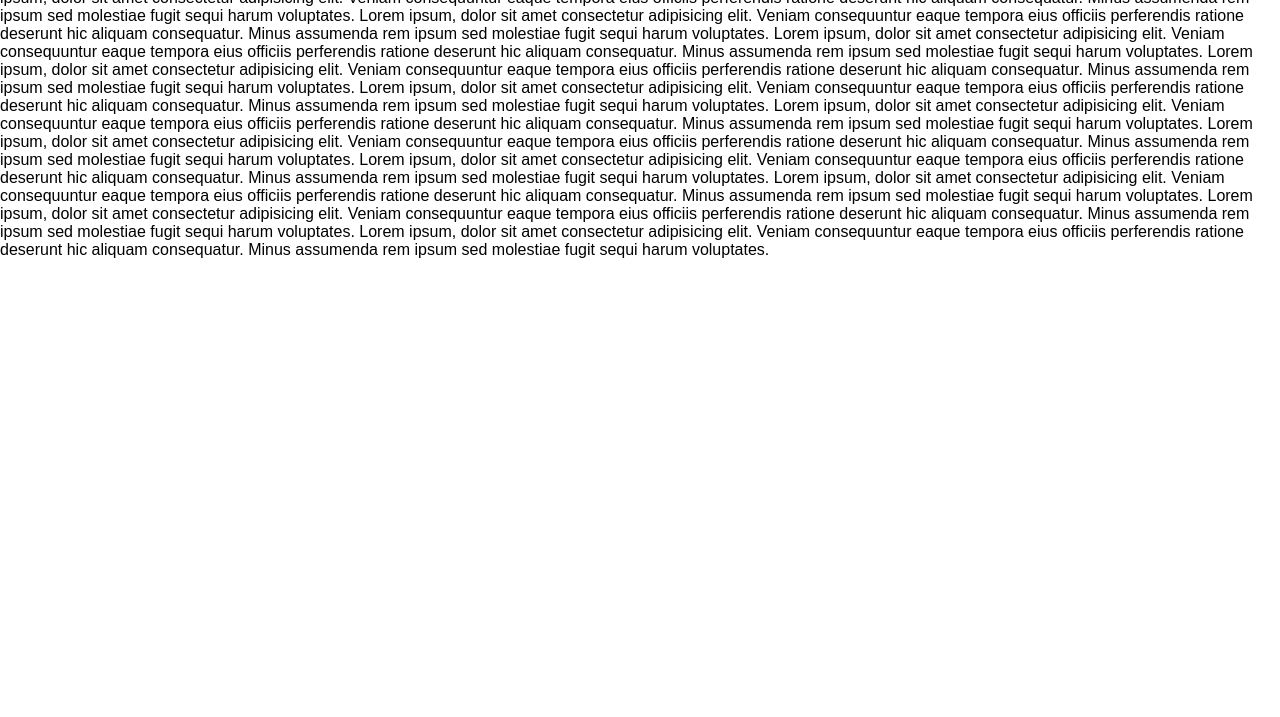
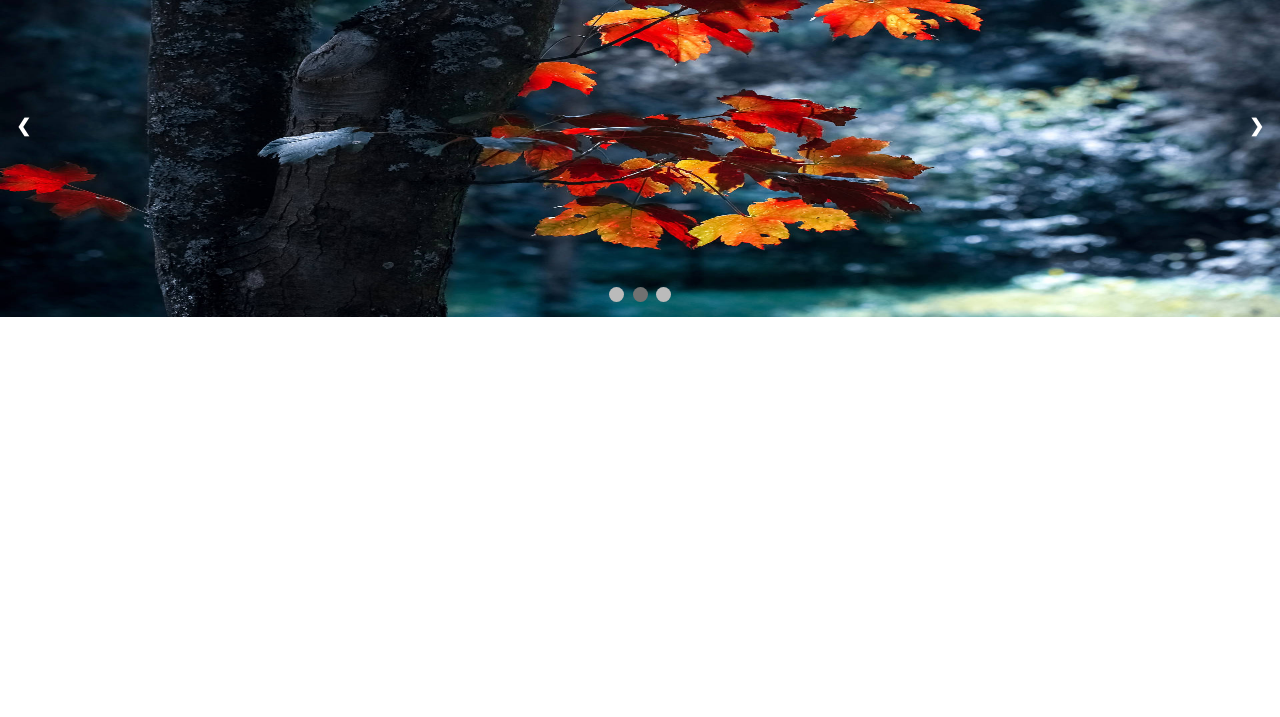
Before and after one commit to Khangle272/TestWeb, a plain HTML site: page index.html in a window 1280 px wide. Shown: the part 83-800 px from the top of the page. Drawn offline with Linux system fonts and the light colour scheme.

Commit message:
Add files via upload

```diff
--- a/css/home.css
+++ b/css/home.css
@@ -12,7 +12,7 @@ nav {
     height: 80px;
     width: 100%;
     box-shadow: 0 1px 1px hsla(0, 0%, 0%, 0.25);
-    z-index: 4;
+    z-index: 5;
     position: fixed;
     background-color: white;
 }
@@ -85,10 +85,9 @@ a:hover {
     width: 100%;
     height: 100%;
     background: rgba(0, 0, 0, 0.5);
-    z-index: 1;
+    z-index: 4;
     display: none;
 }
-
 @media (max-width: 952px) {
     .logo {
         font-size: 20px;
@@ -125,10 +124,12 @@ a:hover {
         left: -100%;
         text-align: left;
         transition: all .5s ease;
-        z-index: 3;
+        z-index: 5;
     }
     nav ul li {
         display: block;
+        border-bottom: 1px solid;
+        margin: 0;
     }
     nav ul li a {
         font-size: 12px;
@@ -143,7 +144,4 @@ a:hover {
         background-color: hsl(0, 0%, 95%);
         margin-top: 1px;
     }
-    #check:checked ~ .overlay {
-        display: block;
-    }
 }
--- /dev/null
+++ b/css/imgSliders.css
@@ -0,0 +1,72 @@
+.mySlides{
+    display: none;
+}
+.mySlides img{
+   max-height: 400px;
+}
+.slideshow-containter{
+    position: relative;
+}
+.prev, .next{
+    cursor: pointer;
+    position: absolute;
+    top: 45%;
+    width: auto;
+    padding: 16px;
+    color: white;
+    font-weight: bold;
+    font-size: 18px;
+    transition: 0.6s ease;
+    border-radius: 5px;
+    user-select: none;
+}
+.next{
+    right: 0;
+}
+.prev:hover, .next:hover{
+    background-color: rgb(0, 0, 0, 0.8);
+}
+.dot-container {
+    position: absolute;
+    bottom: 15px;
+    width: 100%;
+    text-align: center;
+}
+.dot{
+    cursor: pointer;
+    height: 15px;
+    width: 15px;
+    margin: 0 2px;
+    background-color: #bbb;
+    border-radius: 50%;
+    display: inline-block;
+    transition: background-color 0.6s ease;
+
+}
+.activeDot, .dot:hover{
+    background-color: #717171;
+}
+.fade{
+    -webkit-animation-name: fade;
+    -webkit-animation-duration: 1.5s;
+    animation-name: fade;
+    animation-duration: 1.5s;
+}
+@-webkit-keyframes fade{
+    from{opacity: .5}
+    to{opacity: 1;}
+}
+@keyframes fade{
+    from{opacity: .5}
+    to{opacity: 1;}
+}
+@media (max-width: 858px) {
+    .prev, .next{
+        font-size: 12px;
+        padding: 12px;
+    }
+    .dot{
+        height: 12px;
+        width: 12px;
+    }
+}
--- a/index.html
+++ b/index.html
@@ -5,6 +5,7 @@
     <meta name="viewport" content="width=device-width, initial-scale=1.0">
     <title>Home</title>
     <link rel="stylesheet" href="css/home.css">
+    <link rel="stylesheet" href="css/imgSliders.css">
 <body>
     <nav>
         <input type="checkbox" id="check">
@@ -17,30 +18,38 @@
         </label>
         <p><a href="index.html" class="logo">LƯU HƯNG THÀNH</a></p>
         <ul>
+            <li><a class="active" href="#">Trang chủ</a></li>
             <li><a class="active" href="#">Sản Phẩm</a></li>
             <li><a class="active" href="#">Về Chúng Tôi</a></li>
             <li><a class="active" href="#">Liên Hệ</a></li>
             <li><a class="active" href="#">FAQ</a></li>
         </ul>
     </nav>
+
     <div class="overlay"></div>
-    <main>
-        Lorem ipsum, dolor sit amet consectetur adipisicing elit. Veniam consequuntur eaque tempora eius officiis perferendis ratione deserunt hic aliquam consequatur. Minus assumenda rem ipsum sed molestiae fugit sequi harum voluptates.
-        Lorem ipsum, dolor sit amet consectetur adipisicing elit. Veniam consequuntur eaque tempora eius officiis perferendis ratione deserunt hic aliquam consequatur. Minus assumenda rem ipsum sed molestiae fugit sequi harum voluptates.
-        Lorem ipsum, dolor sit amet consectetur adipisicing elit. Veniam consequuntur eaque tempora eius officiis perferendis ratione deserunt hic aliquam consequatur. Minus assumenda rem ipsum sed molestiae fugit sequi harum voluptates.
-        Lorem ipsum, dolor sit amet consectetur adipisicing elit. Veniam consequuntur eaque tempora eius officiis perferendis ratione deserunt hic aliquam consequatur. Minus assumenda rem ipsum sed molestiae fugit sequi harum voluptates.
-        Lorem ipsum, dolor sit amet consectetur adipisicing elit. Veniam consequuntur eaque tempora eius officiis perferendis ratione deserunt hic aliquam consequatur. Minus assumenda rem ipsum sed molestiae fugit sequi harum voluptates.
-        Lorem ipsum, dolor sit amet consectetur adipisicing elit. Veniam consequuntur eaque tempora eius officiis perferendis ratione deserunt hic aliquam consequatur. Minus assumenda rem ipsum sed molestiae fugit sequi harum voluptates.
-        Lorem ipsum, dolor sit amet consectetur adipisicing elit. Veniam consequuntur eaque tempora eius officiis perferendis ratione deserunt hic aliquam consequatur. Minus assumenda rem ipsum sed molestiae fugit sequi harum voluptates.
-        Lorem ipsum, dolor sit amet consectetur adipisicing elit. Veniam consequuntur eaque tempora eius officiis perferendis ratione deserunt hic aliquam consequatur. Minus assumenda rem ipsum sed molestiae fugit sequi harum voluptates.
-        Lorem ipsum, dolor sit amet consectetur adipisicing elit. Veniam consequuntur eaque tempora eius officiis perferendis ratione deserunt hic aliquam consequatur. Minus assumenda rem ipsum sed molestiae fugit sequi harum voluptates.
-        Lorem ipsum, dolor sit amet consectetur adipisicing elit. Veniam consequuntur eaque tempora eius officiis perferendis ratione deserunt hic aliquam consequatur. Minus assumenda rem ipsum sed molestiae fugit sequi harum voluptates.
-        Lorem ipsum, dolor sit amet consectetur adipisicing elit. Veniam consequuntur eaque tempora eius officiis perferendis ratione deserunt hic aliquam consequatur. Minus assumenda rem ipsum sed molestiae fugit sequi harum voluptates.
-        Lorem ipsum, dolor sit amet consectetur adipisicing elit. Veniam consequuntur eaque tempora eius officiis perferendis ratione deserunt hic aliquam consequatur. Minus assumenda rem ipsum sed molestiae fugit sequi harum voluptates.
-        Lorem ipsum, dolor sit amet consectetur adipisicing elit. Veniam consequuntur eaque tempora eius officiis perferendis ratione deserunt hic aliquam consequatur. Minus assumenda rem ipsum sed molestiae fugit sequi harum voluptates.
-        Lorem ipsum, dolor sit amet consectetur adipisicing elit. Veniam consequuntur eaque tempora eius officiis perferendis ratione deserunt hic aliquam consequatur. Minus assumenda rem ipsum sed molestiae fugit sequi harum voluptates.
 
-    </main>
+    <div class="slideshow-containter">
+        <div class="mySlides fade">
+            <img src="pictures/1.jpg" style="width: 100%;">
+        </div>
+        <div class="mySlides fade">
+            <img src="pictures/2.jpg" style="width: 100%;">
+        </div>
+        <div class="mySlides fade">
+            <img src="pictures/3.jpeg" style="width: 100%;">
+        </div>
+        <a class="prev" onclick="plusSlides(-1)">&#10094;</a>
+        <a class="next" onclick="plusSlides(1)">&#10095;</a>
+
+        <div class="dot-container">
+            <span class="dot" onclick="currentSlide(1)"></span>
+            <span class="dot" onclick="currentSlide(2)"></span>
+            <span class="dot" onclick="currentSlide(3)"></span>
+        </div>
+    </div>
+
+
     <script src="js/overlay.js"></script>
+    <script src="js/imgSliders.js"></script>
 </body>
 </html>
--- /dev/null
+++ b/js/imgSliders.js
@@ -0,0 +1,64 @@
+let slideIndex = 1;
+let autoSlideTimer;
+
+showSlides(slideIndex);
+
+function plusSlides(n) {
+    showSlides(slideIndex += n);
+    resetAutoSlide();
+}
+
+
+function currentSlide(n) {
+    showSlides(slideIndex = n);
+    resetAutoSlide();
+}
+
+//showslide
+function showSlides(n) {
+    let slides = document.getElementsByClassName("mySlides");
+    let dots = document.getElementsByClassName("dot");
+
+    if (n > slides.length) { slideIndex = 1 }
+    if (n < 1) { slideIndex = slides.length }
+
+    for (let i = 0; i < slides.length; i++) {
+        slides[i].style.display = "none";
+    }
+    for (let i = 0; i < dots.length; i++) {
+        dots[i].className = dots[i].className.replace(" activeDot", "");
+    }
+
+    slides[slideIndex - 1].style.display = "block";
+    dots[slideIndex - 1].className += " activeDot";
+}
+
+//auto slides
+function autoSlides() {
+    let slides = document.getElementsByClassName("mySlides");
+    let dots = document.getElementsByClassName("dot");
+
+    for (let i = 0; i < slides.length; i++) {
+        slides[i].style.display = "none";
+    }
+
+    slideIndex++;
+    if (slideIndex > slides.length) { slideIndex = 1 }
+
+    for (let i = 0; i < dots.length; i++) {
+        dots[i].className = dots[i].className.replace(" activeDot", "");
+    }
+
+    slides[slideIndex - 1].style.display = "block";
+    dots[slideIndex - 1].className += " activeDot";
+
+    autoSlideTimer = setTimeout(autoSlides, 10000);
+}
+
+// Reset autoslides after user click prev or next
+function resetAutoSlide() {
+    clearTimeout(autoSlideTimer);
+    autoSlideTimer = setTimeout(autoSlides, 10000);
+}
+
+autoSlides();
```
Also changed, not shown: pictures/1.jpg (added), pictures/2.jpg (added), 1 other file.
